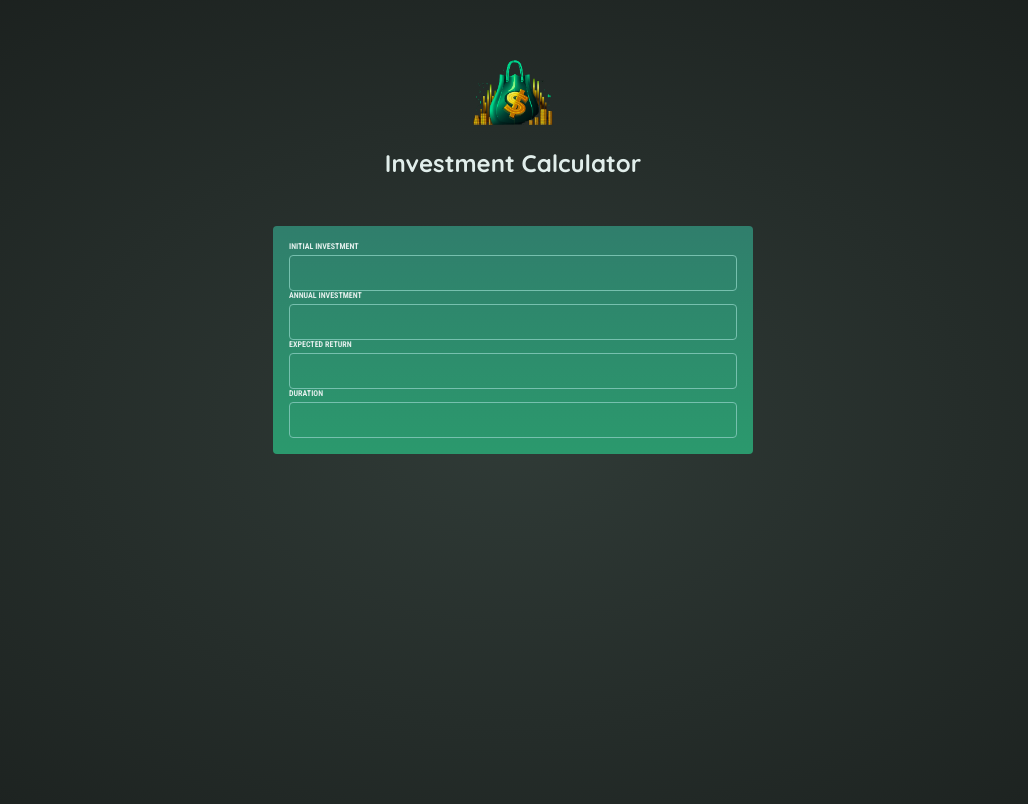
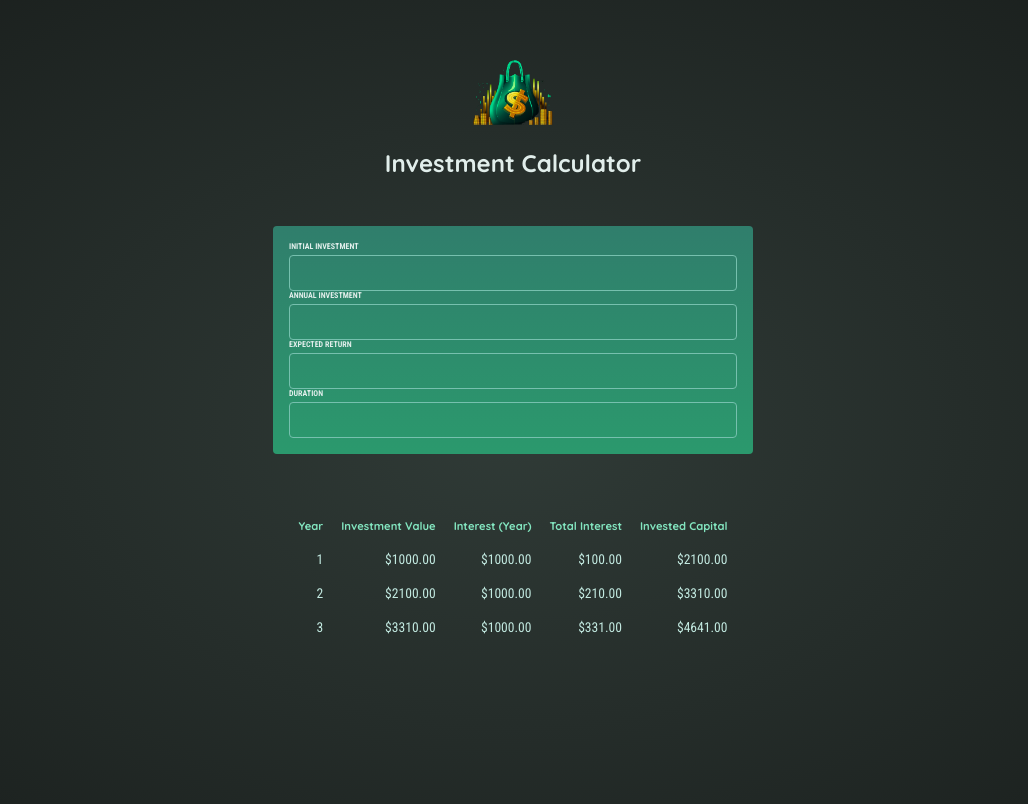
Before and after one commit to rebs-code/react-investment-calculator, a React (Vite) app: page / in a window 1280 px wide. Shown: the top 804 px of the page, without its empty margins (127-1155 px from the left). Built offline with nearby package versions, Linux system fonts and the light colour scheme.

Commit message:
Add Results component

```diff
--- a/src/App.jsx
+++ b/src/App.jsx
@@ -1,5 +1,6 @@
 import Header from "./components/Header";
 import UserInput from "./components/UserInput";
+import Results from "./components/Results";
 
 function App() {
   return (
@@ -7,6 +8,7 @@ function App() {
       <Header />
       <main>
         <UserInput />
+        <Results />
       </main>
     </>
   );
--- /dev/null
+++ b/src/components/Results.jsx
@@ -0,0 +1,41 @@
+export default function Results() {
+  //table to show results
+  return (
+    <div>
+      <table id="result">
+        <thead>
+          <tr>
+            <th>Year</th>
+            <th>Investment Value</th>
+            <th>Interest (Year)</th>
+            <th>Total Interest</th>
+            <th>Invested Capital</th>
+          </tr>
+        </thead>
+        <tbody>
+          <tr>
+            <td>1</td>
+            <td>$1000.00</td>
+            <td>$1000.00</td>
+            <td>$100.00</td>
+            <td>$2100.00</td>
+          </tr>
+          <tr>
+            <td>2</td>
+            <td>$2100.00</td>
+            <td>$1000.00</td>
+            <td>$210.00</td>
+            <td>$3310.00</td>
+          </tr>
+          <tr>
+            <td>3</td>
+            <td>$3310.00</td>
+            <td>$1000.00</td>
+            <td>$331.00</td>
+            <td>$4641.00</td>
+          </tr>
+        </tbody>
+      </table>
+    </div>
+  );
+}
```
